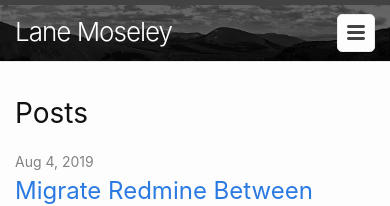
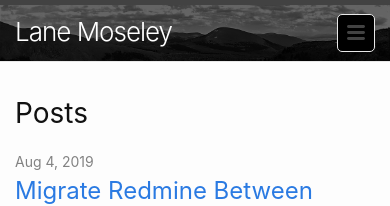
Before and after one commit to lanemoseley/lanemoseley.github.io, a Jekyll site: the page built from index.md, in a window 390 px wide. Shown: the top 206 px of the page. Built offline with Jekyll 4.4.1, drawn with Linux system fonts in a browser that asks for light colours.

Commit message:
Fixed hamburger menu wrong color

```diff
--- a/_sass/minima/_layout.scss
+++ b/_sass/minima/_layout.scss
@@ -35,7 +35,7 @@
   position: absolute;
   top: 9px;
   right: $spacing-unit / 2;
-  background-color: $background-color;
+  background-color: black; // $background-color;
   border: 1px solid $grey-color-light;
   border-radius: 5px;
   text-align: right;
```
